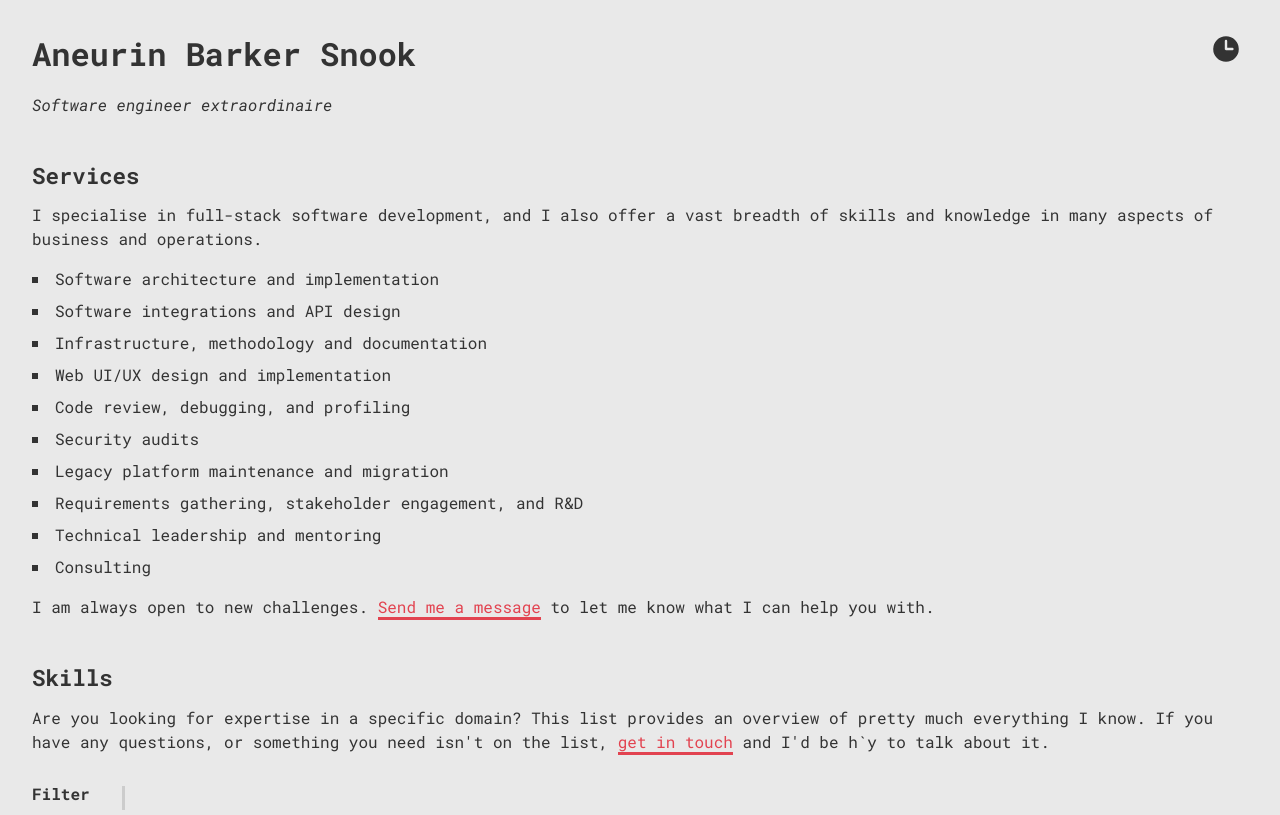
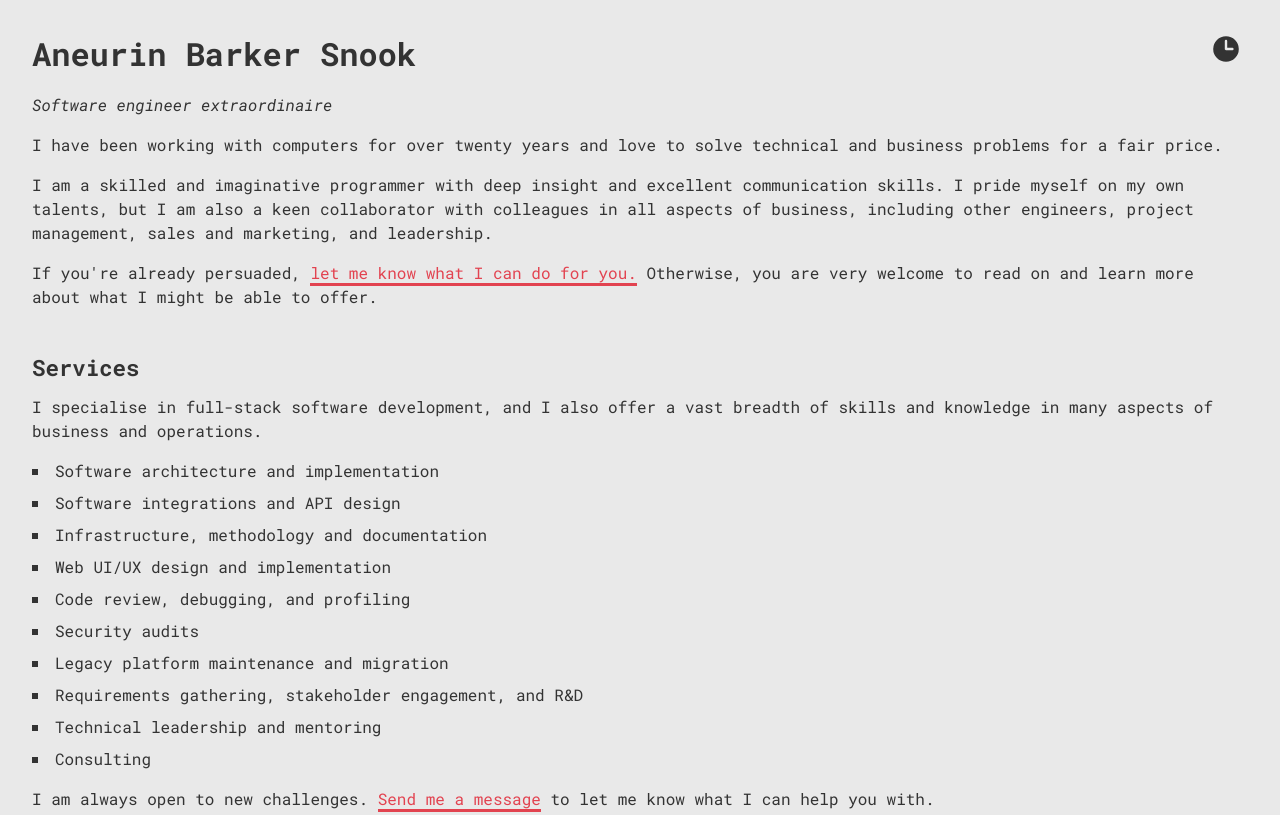
Before and after one commit to annybs/www.aneur.in, a website built with Vite: page index.html in a window 1280 px wide. Shown: the top 815 px of the page. Built offline with nearby package versions, Linux system fonts and the light colour scheme; no server answers; what @annybs/request-js would draw is missing.

Commit message:
add expanded introduction

```diff
--- a/index.html
+++ b/index.html
@@ -20,6 +20,17 @@
         </header>
 
         <p class="description">Software engineer extraordinaire</p>
+
+        <p>I have been working with computers for over twenty years and love to solve technical and business problems for a fair price.</p>
+        <p>
+          I am a skilled and imaginative programmer with deep insight and excellent communication skills.
+          I pride myself on my own talents, but I am also a keen collaborator with colleagues in all aspects of business,
+          including other engineers, project management, sales and marketing, and leadership.
+        </p>
+        <p>
+          If you're already persuaded, <a href="#contact">let me know what I can do for you.</a>
+          Otherwise, you are very welcome to read on and learn more about what I might be able to offer.
+        </p>
       </section>
 
       <section id="services">
```
